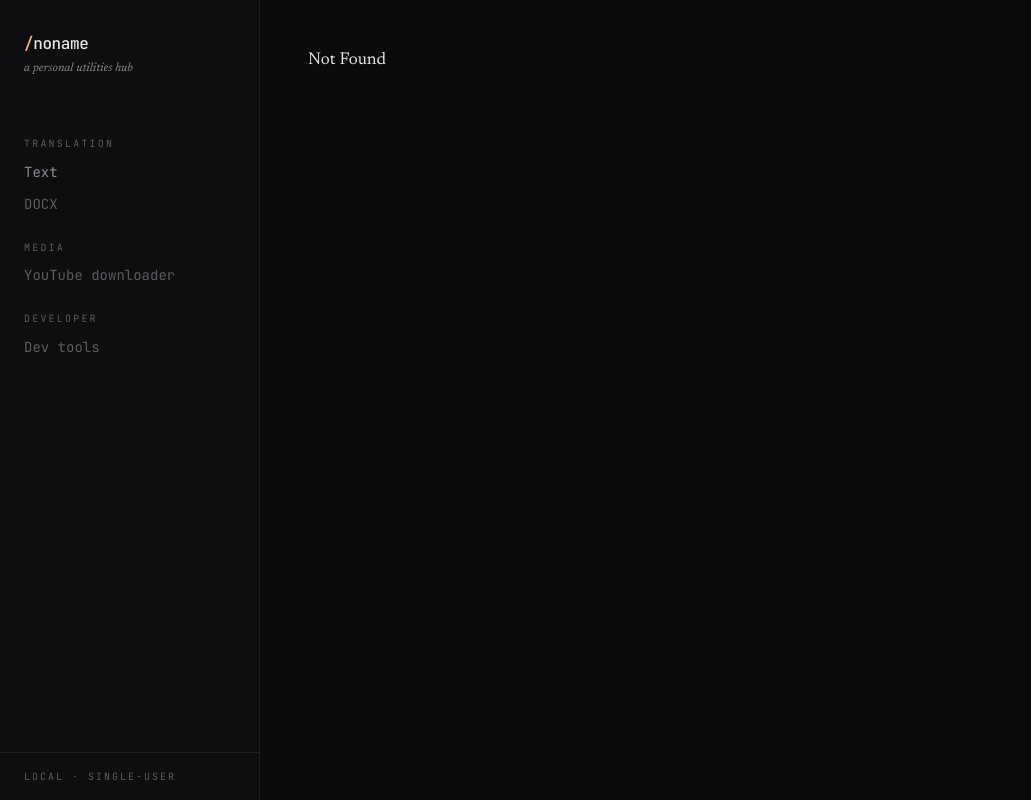
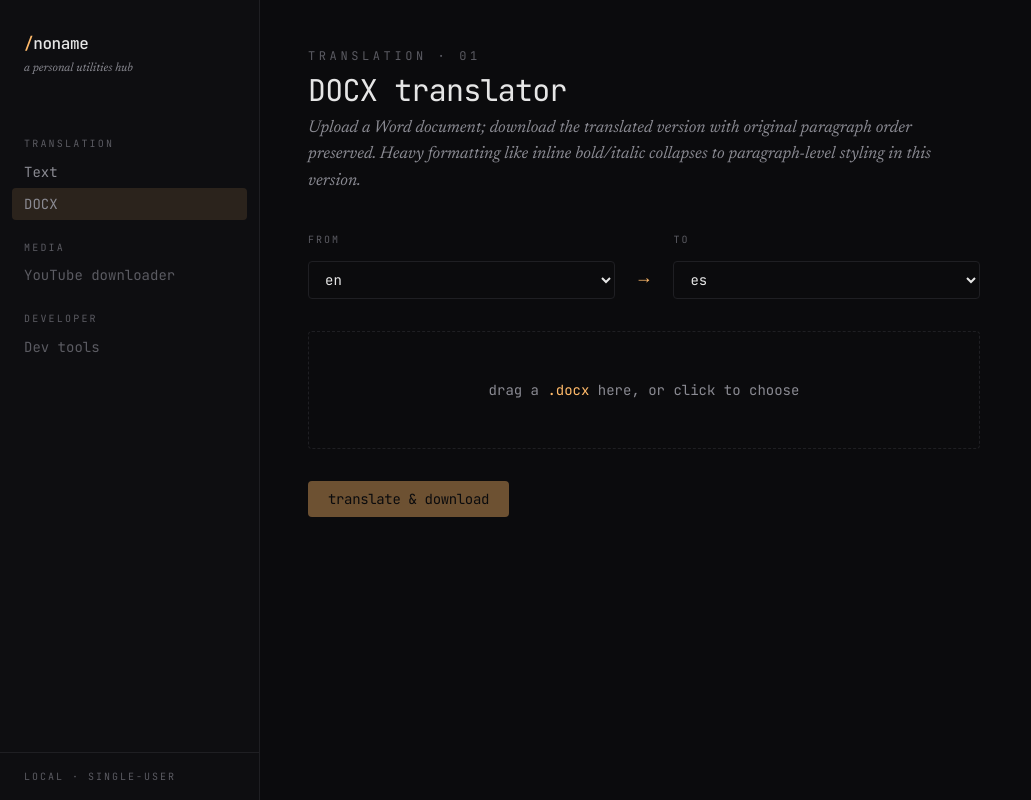
Before and after one commit to josemsalcedoq/noname, a React (Vite) app in the folder frontend/: page /docx-translator in a window 1280 px wide. Before the commit this address had no page. Shown: the whole page, without its empty margins (0-1031 px from the left). Built offline with nearby package versions, Linux system fonts and the light colour scheme.

Commit message:
feat(docx-translator): frontend dropzone, mutation, e2e spec

```diff
--- a/frontend/src/routeTree.gen.ts
+++ b/frontend/src/routeTree.gen.ts
@@ -11,6 +11,7 @@
 import { Route as rootRouteImport } from './routes/__root'
 import { Route as IndexRouteImport } from './routes/index'
 import { Route as TextTranslatorIndexRouteImport } from './routes/text-translator/index'
+import { Route as DocxTranslatorIndexRouteImport } from './routes/docx-translator/index'
 
 const IndexRoute = IndexRouteImport.update({
   id: '/',
@@ -22,30 +23,39 @@ const TextTranslatorIndexRoute = TextTranslatorIndexRouteImport.update({
   path: '/text-translator/',
   getParentRoute: () => rootRouteImport,
 } as any)
+const DocxTranslatorIndexRoute = DocxTranslatorIndexRouteImport.update({
+  id: '/docx-translator/',
+  path: '/docx-translator/',
+  getParentRoute: () => rootRouteImport,
+} as any)
 
 export interface FileRoutesByFullPath {
   '/': typeof IndexRoute
+  '/docx-translator/': typeof DocxTranslatorIndexRoute
   '/text-translator/': typeof TextTranslatorIndexRoute
 }
 export interface FileRoutesByTo {
   '/': typeof IndexRoute
+  '/docx-translator': typeof DocxTranslatorIndexRoute
   '/text-translator': typeof TextTranslatorIndexRoute
 }
 export interface FileRoutesById {
   __root__: typeof rootRouteImport
   '/': typeof IndexRoute
+  '/docx-translator/': typeof DocxTranslatorIndexRoute
   '/text-translator/': typeof TextTranslatorIndexRoute
 }
 export interface FileRouteTypes {
   fileRoutesByFullPath: FileRoutesByFullPath
-  fullPaths: '/' | '/text-translator/'
+  fullPaths: '/' | '/docx-translator/' | '/text-translator/'
   fileRoutesByTo: FileRoutesByTo
-  to: '/' | '/text-translator'
-  id: '__root__' | '/' | '/text-translator/'
+  to: '/' | '/docx-translator' | '/text-translator'
+  id: '__root__' | '/' | '/docx-translator/' | '/text-translator/'
   fileRoutesById: FileRoutesById
 }
 export interface RootRouteChildren {
   IndexRoute: typeof IndexRoute
+  DocxTranslatorIndexRoute: typeof DocxTranslatorIndexRoute
   TextTranslatorIndexRoute: typeof TextTranslatorIndexRoute
 }
 
@@ -65,11 +75,19 @@ declare module '@tanstack/react-router' {
       preLoaderRoute: typeof TextTranslatorIndexRouteImport
       parentRoute: typeof rootRouteImport
     }
+    '/docx-translator/': {
+      id: '/docx-translator/'
+      path: '/docx-translator'
+      fullPath: '/docx-translator/'
+      preLoaderRoute: typeof DocxTranslatorIndexRouteImport
+      parentRoute: typeof rootRouteImport
+    }
   }
 }
 
 const rootRouteChildren: RootRouteChildren = {
   IndexRoute: IndexRoute,
+  DocxTranslatorIndexRoute: DocxTranslatorIndexRoute,
   TextTranslatorIndexRoute: TextTranslatorIndexRoute,
 }
 export const routeTree = rootRouteImport
--- a/frontend/src/routes/__root.tsx
+++ b/frontend/src/routes/__root.tsx
@@ -39,7 +39,7 @@ function Sidebar() {
       <nav className="flex-1 px-3 pb-8">
         <SidebarHeader>Translation</SidebarHeader>
         <SidebarItem to="/text-translator" label="Text" />
-        <SidebarItem to="/docx-translator" label="DOCX" disabled />
+        <SidebarItem to="/docx-translator" label="DOCX" />
         <SidebarHeader>Media</SidebarHeader>
         <SidebarItem to="/youtube-downloader" label="YouTube downloader" disabled />
         <SidebarHeader>Developer</SidebarHeader>
--- /dev/null
+++ b/frontend/src/routes/docx-translator/api.ts
@@ -0,0 +1,60 @@
+import { useMutation } from "@tanstack/react-query";
+
+import { ApiError } from "../../lib/api";
+
+export type Lang = "en" | "es";
+
+export interface TranslateDocxArgs {
+  file: File;
+  source: Lang;
+  target: Lang;
+}
+
+export interface TranslateDocxResult {
+  blob: Blob;
+  filename: string;
+}
+
+async function translateDocx({ file, source, target }: TranslateDocxArgs): Promise<TranslateDocxResult> {
+  const body = new FormData();
+  body.append("file", file);
+  body.append("source", source);
+  body.append("target", target);
+
+  const response = await fetch("/api/docx-translator/translate", {
+    method: "POST",
+    body,
+  });
+
+  if (!response.ok) {
+    const payload = await response.json().catch(() => ({}) as Record<string, unknown>);
+    throw new ApiError(
+      response.status,
+      (payload.detail as string | undefined) ??
+        (payload.error as string | undefined) ??
+        `HTTP ${response.status}`,
+      payload.error as string | undefined,
+    );
+  }
+
+  const disposition = response.headers.get("Content-Disposition") ?? "";
+  const match = disposition.match(/filename\*?=(?:UTF-8'')?"?([^";]+)"?/i);
+  const filename = match?.[1] ?? `${file.name.replace(/\.docx$/i, "")}_${target}.docx`;
+  const blob = await response.blob();
+  return { blob, filename };
+}
+
+export function useTranslateDocx() {
+  return useMutation({ mutationFn: translateDocx });
+}
+
+export function downloadResult({ blob, filename }: TranslateDocxResult) {
+  const url = URL.createObjectURL(blob);
+  const link = document.createElement("a");
+  link.href = url;
+  link.download = filename;
+  document.body.appendChild(link);
+  link.click();
+  link.remove();
+  URL.revokeObjectURL(url);
+}
--- /dev/null
+++ b/frontend/src/routes/docx-translator/index.tsx
@@ -0,0 +1,165 @@
+import { createFileRoute } from "@tanstack/react-router";
+import { useRef, useState } from "react";
+
+import { downloadResult, useTranslateDocx, type Lang } from "./api";
+
+export const Route = createFileRoute("/docx-translator/")({
+  component: DocxTranslatorPage,
+});
+
+const LANGS: Lang[] = ["en", "es"];
+const MAX_BYTES = 25 * 1024 * 1024;
+
+function DocxTranslatorPage() {
+  const [source, setSource] = useState<Lang>("en");
+  const [target, setTarget] = useState<Lang>("es");
+  const [file, setFile] = useState<File | null>(null);
+  const [isDragging, setIsDragging] = useState(false);
+  const [validationError, setValidationError] = useState<string | null>(null);
+  const inputRef = useRef<HTMLInputElement>(null);
+
+  const translate = useTranslateDocx();
+
+  const acceptFile = (candidate: File | undefined | null) => {
+    if (!candidate) return;
+    if (!candidate.name.toLowerCase().endsWith(".docx")) {
+      setValidationError("Only .docx files are supported.");
+      return;
+    }
+    if (candidate.size > MAX_BYTES) {
+      setValidationError("File exceeds the 25 MB limit.");
+      return;
+    }
+    setValidationError(null);
+    setFile(candidate);
+    translate.reset();
+  };
+
+  const onSubmit = async () => {
+    if (!file) return;
+    if (source === target) {
+      setValidationError("Source and target must differ.");
+      return;
+    }
+    const result = await translate.mutateAsync({ file, source, target });
+    downloadResult(result);
+  };
+
+  return (
+    <article className="space-y-8">
+      <header className="space-y-2">
+        <p className="font-mono text-xs uppercase tracking-[0.3em] text-subtle">
+          Translation · 01
+        </p>
+        <h1 className="font-mono text-3xl tracking-tight text-fg">DOCX translator</h1>
+        <p className="font-serif italic text-muted max-w-prose">
+          Upload a Word document; download the translated version with original
+          paragraph order preserved. Heavy formatting like inline bold/italic
+          collapses to paragraph-level styling in this version.
+        </p>
+      </header>
+
+      <div className="grid gap-6 sm:grid-cols-[1fr_auto_1fr]">
+        <LangSelect label="From" value={source} onChange={setSource} />
+        <div className="self-end pb-2 text-center text-accent font-mono text-lg select-none">→</div>
+        <LangSelect label="To" value={target} onChange={setTarget} />
+      </div>
+
+      <div
+        onDragOver={(e) => {
+          e.preventDefault();
+          setIsDragging(true);
+        }}
+        onDragLeave={() => setIsDragging(false)}
+        onDrop={(e) => {
+          e.preventDefault();
+          setIsDragging(false);
+          acceptFile(e.dataTransfer.files?.[0]);
+        }}
+        onClick={() => inputRef.current?.click()}
+        className={[
+          "border border-dashed rounded-sm px-8 py-12 text-center cursor-pointer transition-colors",
+          isDragging ? "border-accent bg-accent-soft" : "border-border hover:border-muted",
+        ].join(" ")}
+        data-testid="dropzone"
+      >
+        <input
+          ref={inputRef}
+          type="file"
+          accept=".docx"
+          className="hidden"
+          onChange={(e) => acceptFile(e.target.files?.[0])}
+          data-testid="file-input"
+        />
+        {file ? (
+          <p className="font-mono text-sm text-fg" data-testid="selected-file">
+            {file.name}
+            <span className="text-subtle ml-2">
+              {(file.size / 1024).toFixed(0)} kB
+            </span>
+          </p>
+        ) : (
+          <p className="font-mono text-sm text-muted">
+            drag a <span className="text-accent">.docx</span> here, or click to choose
+          </p>
+        )}
+      </div>
+
+      {validationError ? (
+        <p className="font-mono text-xs text-error" role="alert">
+          {validationError}
+        </p>
+      ) : null}
+
+      <div className="flex items-center justify-between">
+        <button
+          type="button"
+          onClick={onSubmit}
+          disabled={!file || translate.isPending}
+          className="px-5 py-2 bg-accent text-bg font-mono text-sm tracking-tight rounded-sm hover:opacity-90 disabled:opacity-40 disabled:cursor-not-allowed"
+          data-testid="translate-button"
+        >
+          {translate.isPending ? "translating…" : "translate & download"}
+        </button>
+        {translate.isError ? (
+          <span className="font-mono text-xs text-error" role="alert">
+            {(translate.error as Error).message}
+          </span>
+        ) : null}
+        {translate.isSuccess ? (
+          <span className="font-mono text-xs text-success">downloaded</span>
+        ) : null}
+      </div>
+    </article>
+  );
+}
+
+function LangSelect({
+  label,
+  value,
+  onChange,
+}: {
+  label: string;
+  value: Lang;
+  onChange: (value: Lang) => void;
+}) {
+  return (
+    <label className="block">
+      <span className="font-mono text-[10px] uppercase tracking-[0.2em] text-subtle">
+        {label}
+      </span>
+      <select
+        value={value}
+        onChange={(e) => onChange(e.target.value as Lang)}
+        className="mt-2 w-full bg-bg border border-border text-fg font-mono text-sm px-3 py-2 rounded-sm focus:border-accent focus:outline-none"
+        data-testid={`${label.toLowerCase()}-select`}
+      >
+        {LANGS.map((lang) => (
+          <option key={lang} value={lang}>
+            {lang}
+          </option>
+        ))}
+      </select>
+    </label>
+  );
+}
```
Also changed, not shown: 1 other file (tests, documents, lock files or other folders).
